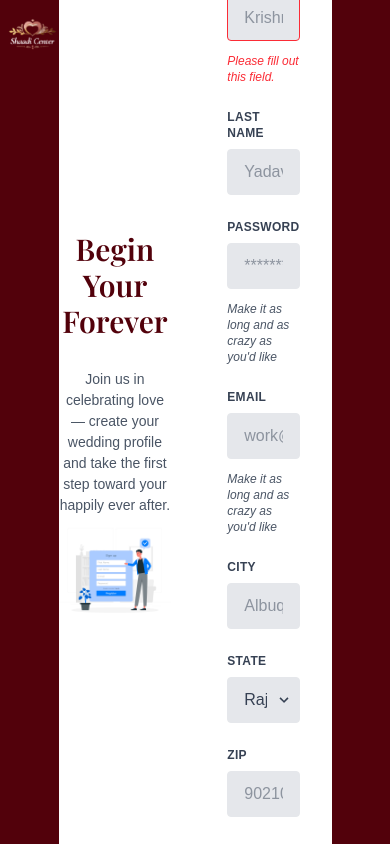
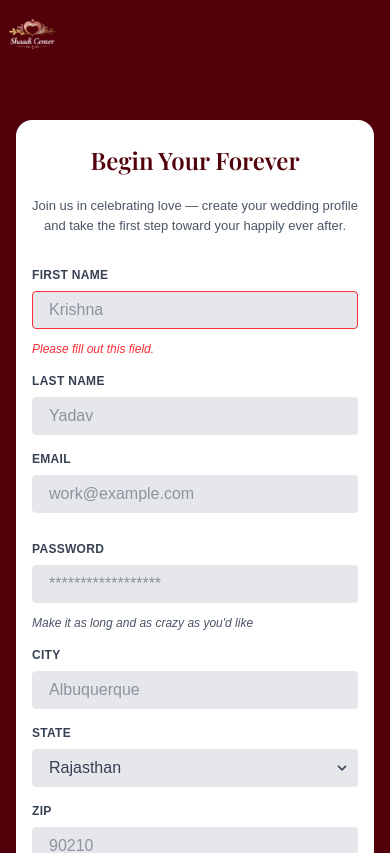
Before and after one commit to puneetsharma004/myshaadi, a Next.js app: page /signup in a window 390 px wide. Shown: the top 853 px of the page. Built offline with nearby package versions, Linux system fonts and the light colour scheme; some icons are missing; a web font is replaced by a local one.

Commit message:
15th commit

```diff
--- a/src/app/WhyUs.jsx
+++ b/src/app/WhyUs.jsx
@@ -37,7 +37,7 @@ export default function WhyUs() {
 
   return (
     <>
-        <div className='bg-[url(/assets/s02.jpg)] bg-center bg-cover overflow-hidden'>
+        <div className='bg-[url(/assets/s02.jpg)] bg-center bg-cover overflow-hidden lg:h-screen'>
             <div className='bg-black/50 h-full flex flex-col gap-5 items-center justify-center text-white p-4 py-[50px]'>
                 <div className='text-center'>
                     <h2 className='text-2xl lg:text-5xl text-left lg:text-center font-bold font-playfair'>Why Choose Us?</h2>
--- a/src/app/signin/page.jsx
+++ b/src/app/signin/page.jsx
@@ -1,41 +1,82 @@
+"use client"
+import { useFormik } from 'formik'
 import Image from 'next/image'
 import React from 'react'
 
 export default function SignUpIn() {
+  let formik  = useFormik({
+    initialValues:{
+      email:"",
+      password:"",
+      remenberMe:""
+    },
+    onSubmit:()=>{console.log(formik.values)}
+  })
+
   return (
     <>
-        <div className=' bg-theme py-10 h-screen flex items-center'>
-          <div className=' w-[70%] bg-white flex flex-row-reverse items-center justify-evenly gap-6 mx-auto mt-10 rounded-2xl py-10'>
-            <div className='mx-auto w-[450px]'>
-              <h2 className="text-3xl text-theme font-playfair font-semibold mb-2 text-center">Welcome Back</h2>
-                <p className="text-gray-600 text-[14px] text-center mt-[30px]">
+        <div className='bg-theme py-5 min-h-screen flex items-center px-4 sm:px-6'>
+          <div className='w-full sm:w-[90%] md:w-[85%] lg:w-[70%] bg-white flex flex-col-reverse lg:flex-row-reverse items-center justify-evenly gap-4 lg:gap-6 mx-auto mt-[100px] lg:mt-0 rounded-2xl py-6 lg:py-10'>
+            <div className='w-full px-4 sm:px-6 md:w-[500px] lg:w-[450px]'>
+              <h2 className="text-2xl sm:text-3xl text-theme font-playfair font-semibold mb-2 text-center">Welcome Back</h2>
+              <p className="text-gray-600 text-[13px] sm:text-[14px] text-center mt-[20px] sm:mt-[30px]">
                 Sign in to continue your journey of love — your special moments are just a click away.
-                </p>
+              </p>
+              <Image
+                src="/assets/signin.jpg"
+                alt="Shaadi Logo"
+                width={500}
+                height={100}
+                className='mx-auto my-4 lg:mb-6 w-full sm:w-[90%] md:w-[450px] rounded'
+              />
+            </div>
 
+            <form className="w-full max-w-lg bg-white rounded px-4 sm:px-8 pt-4 sm:pt-6 pb-6 sm:pb-8" onSubmit={formik.handleSubmit}>
+              <h2 className="text-2xl sm:text-3xl text-theme font-playfair font-semibold mb-2 text-center">Your perfect match is just a heartbeat away.</h2>
+              <p className="text-gray-600 text-[13px] sm:text-[14px] text-center mt-[20px] mb-[50px] sm:mt-[30px]">
+                Join us in celebrating love — create your wedding profile and take the first step toward your happily ever after.
+              </p>
 
-              <Image src="/assets/signin.jpg" alt="Shaadi Logo" width={500} height={100} className='mx-auto mb-6 w-[450px] rounded' />
-            </div>
-            <form class="w-full max-w-lg bg-white rounded px-8 pt-6 pb-8 mb-4">
-              <div class="flex flex-wrap -mx-3 mb-6">
-                <div class="w-full px-3">
-                  <label class="block uppercase tracking-wide text-gray-700 text-xs font-bold mb-2" for="grid-password">
+              <div className="flex flex-wrap -mx-3 mb-4 sm:mb-6">
+                <div className="w-full px-3">
+                  <label className="block uppercase tracking-wide text-gray-700 text-xs font-bold mb-2" htmlFor="email">
                     Email
                   </label>
-                  <input class="appearance-none block w-full bg-gray-200 text-gray-700 border border-gray-200 rounded py-3 px-4 mb-3 leading-tight focus:outline-none focus:bg-white focus:border-gray-500" id="grid-password" type="password" placeholder="work@example.com"/>
-                  {/* <p class="text-gray-600 text-xs italic">Make it as long and as crazy as you'd like</p> */}
+                  <input
+                    className="appearance-none block w-full bg-gray-200 text-gray-700 border border-gray-200 rounded py-2 sm:py-3 px-4 mb-3 leading-tight focus:outline-none focus:bg-white focus:border-gray-500"
+                    id="email"
+                    type="email"
+                    placeholder="work@example.com"
+                    onChange={(e)=>{formik.setFieldValue("email",e.target.value)}}
+                  />
                 </div>
               </div>
-              <div class="flex flex-wrap -mx-3 mb-6">
-                <div class="w-full px-3">
-                  <label class="block uppercase tracking-wide text-gray-700 text-xs font-bold mb-2" for="grid-password">
+
+              <div className="flex flex-wrap -mx-3 mb-4 sm:mb-6">
+                <div className="w-full px-3">
+                  <label className="block uppercase tracking-wide text-gray-700 text-xs font-bold mb-2" htmlFor="password">
                     Password
                   </label>
-                  <input class="appearance-none block w-full bg-gray-200 text-gray-700 border border-gray-200 rounded py-3 px-4 mb-3 leading-tight focus:outline-none focus:bg-white focus:border-gray-500" id="grid-password" type="password" placeholder="******************"/>
-                  <p class="text-gray-600 text-xs text-red-600">Forget password</p>
+                  <input
+                    className="appearance-none block w-full bg-gray-200 text-gray-700 border border-gray-200 rounded py-2 sm:py-3 px-4 mb-3 leading-tight focus:outline-none focus:bg-white focus:border-gray-500"
+                    id="password"
+                    type="password"
+                    placeholder="******************"
+                    onChange={(e)=>{formik.setFieldValue("password", e.target.value)}}
+                  />
+                  <p className="text-xs text-red-600 cursor-pointer hover:text-red-700">Forget password</p>
                 </div>
               </div>
-              <div className='flex justify-center items-center mt-6'>
-                <button className='bg-[#52010b] p-2 text-white rounded w-[30%] hover:bg-[#c42e3f] transition-all cursor-pointer'>Submit</button>
+
+              <div className='flex gap-2 text-[13px] sm:text-[14px]'>
+                <input type='checkbox' className='cursor-pointer' id="remember" onChange={(e)=>{formik.setFieldValue("remenberMe", e.target.checked)}}/>
+                <label htmlFor="remember">Remember Me</label>
+              </div>
+
+              <div className='flex justify-center items-center mt-4 sm:mt-6'>
+                <button className='bg-[#52010b] p-2 text-white rounded w-full sm:w-[50%] lg:w-[30%] hover:bg-[#c42e3f] transition-all cursor-pointer'>
+                  Submit
+                </button>
               </div>
             </form>
           </div>
--- a/src/app/signup/page.jsx
+++ b/src/app/signup/page.jsx
@@ -1,86 +1,114 @@
+"use client"
+import { useFormik } from 'formik'
 import Image from 'next/image'
 import React from 'react'
 
 export default function SignUpIn() {
+
+  let formik = useFormik({
+    initialValues:{
+      firstName:"",
+      lastName:"",
+      email:"",
+      password:"",
+      city:"",
+      state:"",
+      zip:"",
+    },
+    onSubmit: ()=>{console.log(formik.values)},
+
+  })
   return (
     <>
-        <div className=' bg-theme py-10 h-screen flex items-center'>
-          <div className=' w-[70%] bg-white flex items-center justify-evenly gap-6 mx-auto mt-10 rounded-2xl py-10'>
-            <div className='mx-auto w-[450px]'>
-              <h2 className="text-3xl text-theme font-playfair font-semibold mb-2 text-center">Begin Your Forever</h2>
-              <p className="text-gray-600 text-[14px] text-center mt-[30px]">
-              Join us in celebrating love — create your wedding profile and take the first step toward your happily ever after.
+        <div className='bg-theme py-5 min-h-screen flex items-center px-4 sm:px-6'>
+          <div className='w-full sm:w-[90%] md:w-[85%] lg:w-[70%] bg-white flex flex-col lg:flex-row items-center justify-evenly gap-4 lg:gap-6 mx-auto mt-[100px] lg:mt-0 rounded-2xl py-6 lg:py-10'>
+            <div className='w-full px-4 sm:px-6 md:w-[500px] lg:w-[450px]'>
+              <h2 className="text-2xl sm:text-3xl text-theme font-playfair font-semibold mb-2 text-center">Begin Your Forever</h2>
+              <p className="text-gray-600 text-[13px] sm:text-[14px] text-center mt-[20px] sm:mt-[30px]">
+                Join us in celebrating love — create your wedding profile and take the first step toward your happily ever after.
               </p>
+              <Image
+                src="/assets/signup.jpg"
+                alt="Shaadi Logo"
+                width={500}
+                height={100}
+                className='mx-auto my-4 lg:mb-6 w-full sm:w-[90%] md:w-[450px] rounded hidden lg:block'
+              />
+            </div>
 
-              <Image src="/assets/signup.jpg" alt="Shaadi Logo" width={500} height={100} className='mx-auto mb-6 w-[450px] rounded' />
-            </div>
-            <form class="w-full max-w-lg bg-white rounded px-8 pt-6 pb-8 mb-4">
-              <div class="flex flex-wrap -mx-3 mb-6">
-                <div class="w-full md:w-1/2 px-3 mb-6 md:mb-0">
-                  <label class="block uppercase tracking-wide text-gray-700 text-xs font-bold mb-2" for="grid-first-name">
+            <form className="w-full max-w-lg bg-white rounded px-4 sm:px-8 pt-4 sm:pt-6 pb-6 sm:pb-8" onSubmit={formik.handleSubmit}>
+              <div className="flex flex-wrap -mx-3 mb-4 sm:mb-6">
+                <div className="w-full md:w-1/2 px-3 mb-4 md:mb-0">
+                  <label className="block uppercase tracking-wide text-gray-700 text-xs font-bold mb-2" htmlFor="grid-first-name">
                     First Name
                   </label>
-                  <input class="appearance-none block w-full bg-gray-200 text-gray-700 border border-red-500 rounded py-3 px-4 mb-3 leading-tight focus:outline-none focus:bg-white" id="grid-first-name" type="text" placeholder="Krishna"/>
-                  <p class="text-red-500 text-xs italic">Please fill out this field.</p>
+                  <input className="appearance-none block w-full bg-gray-200 text-gray-700 border border-red-500 rounded py-2 sm:py-3 px-4 mb-3 leading-tight focus:outline-none focus:bg-white" id="grid-first-name" type="text" placeholder="Krishna" name='first' onChange={(e)=>{formik.setFieldValue("firstName",e.target.value)}}/>
+                  <p className="text-red-500 text-xs italic">Please fill out this field.</p>
                 </div>
-                <div class="w-full md:w-1/2 px-3">
-                  <label class="block uppercase tracking-wide text-gray-700 text-xs font-bold mb-2" for="grid-last-name">
+                <div className="w-full md:w-1/2 px-3">
+                  <label className="block uppercase tracking-wide text-gray-700 text-xs font-bold mb-2" htmlFor="grid-last-name">
                     Last Name
                   </label>
-                  <input class="appearance-none block w-full bg-gray-200 text-gray-700 border border-gray-200 rounded py-3 px-4 leading-tight focus:outline-none focus:bg-white focus:border-gray-500" id="grid-last-name" type="text" placeholder="Yadav"/>
+                  <input className="appearance-none block w-full bg-gray-200 text-gray-700 border border-gray-200 rounded py-2 sm:py-3 px-4 leading-tight focus:outline-none focus:bg-white focus:border-gray-500" id="grid-last-name" type="text" placeholder="Yadav" name='last' onChange={(e)=>{formik.setFieldValue("lasttName",e.target.value)}}/>
                 </div>
               </div>
-              <div class="flex flex-wrap -mx-3 mb-6">
-                <div class="w-full px-3">
-                  <label class="block uppercase tracking-wide text-gray-700 text-xs font-bold mb-2" for="grid-password">
+
+              <div className="flex flex-wrap -mx-3 mb-4 sm:mb-6">
+                <div className="w-full px-3">
+                  <label className="block uppercase tracking-wide text-gray-700 text-xs font-bold mb-2" htmlFor="grid-email">
+                    Email
+                  </label>
+                  <input className="appearance-none block w-full bg-gray-200 text-gray-700 border border-gray-200 rounded py-2 sm:py-3 px-4 mb-3 leading-tight focus:outline-none focus:bg-white focus:border-gray-500" id="grid-email" type="email" placeholder="work@example.com" name='first' onChange={(e)=>{formik.setFieldValue("email",e.target.value)}}/>
+                </div>
+              </div>
+
+              <div className="flex flex-wrap -mx-3 mb-4 sm:mb-6">
+                <div className="w-full px-3">
+                  <label className="block uppercase tracking-wide text-gray-700 text-xs font-bold mb-2" htmlFor="grid-password">
                     Password
                   </label>
-                  <input class="appearance-none block w-full bg-gray-200 text-gray-700 border border-gray-200 rounded py-3 px-4 mb-3 leading-tight focus:outline-none focus:bg-white focus:border-gray-500" id="grid-password" type="password" placeholder="******************"/>
-                  <p class="text-gray-600 text-xs italic">Make it as long and as crazy as you'd like</p>
+                  <input className="appearance-none block w-full bg-gray-200 text-gray-700 border border-gray-200 rounded py-2 sm:py-3 px-4 mb-3 leading-tight focus:outline-none focus:bg-white focus:border-gray-500" id="grid-password" type="password" placeholder="******************" name='password' onChange={(e)=>{formik.setFieldValue("password",e.target.value)}}/>
+                  <p className="text-gray-600 text-xs italic">Make it as long and as crazy as you'd like</p>
                 </div>
               </div>
-              <div class="flex flex-wrap -mx-3 mb-6">
-                <div class="w-full px-3">
-                  <label class="block uppercase tracking-wide text-gray-700 text-xs font-bold mb-2" for="grid-password">
-                    Email
-                  </label>
-                  <input class="appearance-none block w-full bg-gray-200 text-gray-700 border border-gray-200 rounded py-3 px-4 mb-3 leading-tight focus:outline-none focus:bg-white focus:border-gray-500" id="grid-password" type="password" placeholder="work@example.com"/>
-                  <p class="text-gray-600 text-xs italic">Make it as long and as crazy as you'd like</p>
-                </div>
-              </div>
-              <div class="flex flex-wrap -mx-3 mb-2">
-                <div class="w-full md:w-1/3 px-3 mb-6 md:mb-0">
-                  <label class="block uppercase tracking-wide text-gray-700 text-xs font-bold mb-2" for="grid-city">
+
+
+
+              <div className="flex flex-wrap -mx-3 mb-4 sm:mb-6">
+                <div className="w-full sm:w-1/3 px-3 mb-4 sm:mb-0">
+                  <label className="block uppercase tracking-wide text-gray-700 text-xs font-bold mb-2" htmlFor="grid-city">
                     City
                   </label>
-                  <input class="appearance-none block w-full bg-gray-200 text-gray-700 border border-gray-200 rounded py-3 px-4 leading-tight focus:outline-none focus:bg-white focus:border-gray-500" id="grid-city" type="text" placeholder="Albuquerque"/>
+                  <input className="appearance-none block w-full bg-gray-200 text-gray-700 border border-gray-200 rounded py-2 sm:py-3 px-4 leading-tight focus:outline-none focus:bg-white focus:border-gray-500" id="grid-city" type="text" placeholder="Albuquerque" name='city' onChange={(e)=>{formik.setFieldValue("city",e.target.value)}}/>
                 </div>
-                <div class="w-full md:w-1/3 px-3 mb-6 md:mb-0">
-                  <label class="block uppercase tracking-wide text-gray-700 text-xs font-bold mb-2" for="grid-state">
+                <div className="w-full sm:w-1/3 px-3 mb-4 sm:mb-0">
+                  <label className="block uppercase tracking-wide text-gray-700 text-xs font-bold mb-2" htmlFor="grid-state">
                     State
                   </label>
-                  <div class="relative">
-                    <select class="block appearance-none w-full bg-gray-200 border border-gray-200 text-gray-700 py-3 px-4 pr-8 rounded leading-tight focus:outline-none focus:bg-white focus:border-gray-500" id="grid-state">
+                  <div className="relative">
+                    <select className="block appearance-none w-full bg-gray-200 border border-gray-200 text-gray-700 py-2 sm:py-3 px-4 pr-8 rounded leading-tight focus:outline-none focus:bg-white focus:border-gray-500" id="grid-state" name='state' onChange={(e)=>{formik.setFieldValue("firstName",e.target.value)}}>
                       <option>Rajasthan</option>
                       <option>Banglore</option>
                       <option>Punjab</option>
                     </select>
-                    <div class="pointer-events-none absolute inset-y-0 right-0 flex items-center px-2 text-gray-700">
-                      <svg class="fill-current h-4 w-4" xmlns="http://www.w3.org/2000/svg" viewBox="0 0 20 20"><path d="M9.293 12.95l.707.707L15.657 8l-1.414-1.414L10 10.828 5.757 6.586 4.343 8z"/></svg>
+                    <div className="pointer-events-none absolute inset-y-0 right-0 flex items-center px-2 text-gray-700">
+                      <svg className="fill-current h-4 w-4" xmlns="http://www.w3.org/2000/svg" viewBox="0 0 20 20"><path d="M9.293 12.95l.707.707L15.657 8l-1.414-1.414L10 10.828 5.757 6.586 4.343 8z"/></svg>
                     </div>
                   </div>
                 </div>
-                <div class="w-full md:w-1/3 px-3 mb-6 md:mb-0">
-                  <label class="block uppercase tracking-wide text-gray-700 text-xs font-bold mb-2" for="grid-zip">
+                <div className="w-full sm:w-1/3 px-3 mb-4 sm:mb-0">
+                  <label className="block uppercase tracking-wide text-gray-700 text-xs font-bold mb-2" htmlFor="grid-zip">
                     Zip
                   </label>
-                  <input class="appearance-none block w-full bg-gray-200 text-gray-700 border border-gray-200 rounded py-3 px-4 leading-tight focus:outline-none focus:bg-white focus:border-gray-500" id="grid-zip" type="text" placeholder="90210"/>
+                  <input className="appearance-none block w-full bg-gray-200 text-gray-700 border border-gray-200 rounded py-2 sm:py-3 px-4 leading-tight focus:outline-none focus:bg-white focus:border-gray-500" id="grid-zip" type="text" placeholder="90210" name='zip' onChange={(e)=>{formik.setFieldValue("zip",e.target.value)}}/>
                 </div>
+              </div>
 
+              <div className='flex justify-center items-center mt-4 sm:mt-6'>
+                <button className='bg-[#52010b] p-2 text-white rounded w-full sm:w-[50%] lg:w-[30%] hover:bg-[#c42e3f] transition-all cursor-pointer' type='submit'>
+                  Submit
+                </button>
               </div>
-                <div className='flex justify-center items-center mt-6'>
-                  <button className='bg-[#52010b] p-2 text-white rounded w-[30%] hover:bg-[#c42e3f] transition-all cursor-pointer'>Submit</button>
-                </div>
             </form>
           </div>
         </div>
```
Also changed, not shown: src/app/components/Header.jsx (+14 -5 lines).
